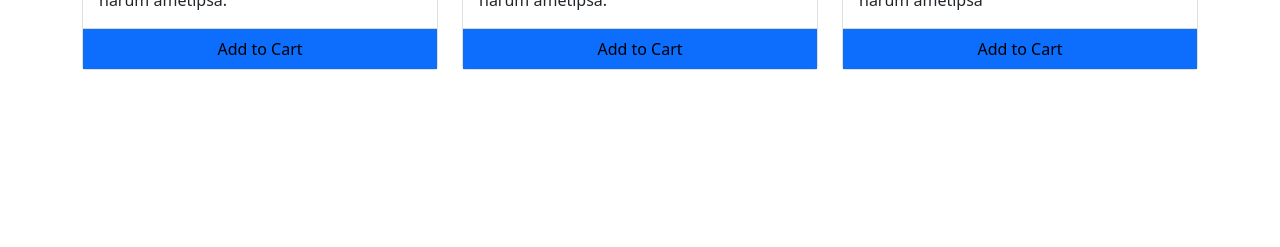
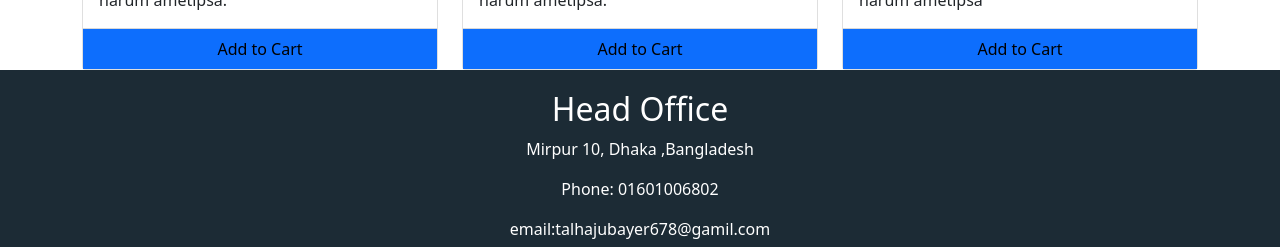
Before and after one commit to jubayer456/aesthetic-travel-agency, a React (Create React App) app: page / in a window 1280 px wide. Shown: the part 2005-2252 px from the top of the page. Before the commit the page ends 2075 px from the top, so only its background shows below. Built offline with nearby package versions, Linux system fonts and the light colour scheme; no server answers.

Commit message:
add footer

```diff
--- a/src/App.js
+++ b/src/App.js
@@ -7,6 +7,8 @@ import NotFound from './components/NotFound/NotFound';
 import Login from './components/NotFound/Login/Login';
 import SignUp from './components/SignUp/SignUp';
 import CheckOut from './components/CheckOut/CheckOut';
+import RequireAuth from './components/RequireAuth/RequireAuth';
+import Footer from './components/Footer/Footer';
 function App() {
   return (
     <div >
@@ -16,10 +18,15 @@ function App() {
         <Route path='/home' element={<Home />}></Route>
         <Route path='/login' element={<Login />}></Route>
         <Route path='/blogs' element={<Blogs />}></Route>
-        <Route path='/checkout' element={<CheckOut />}></Route>
+        <Route path='/checkout' element={
+          <RequireAuth>
+            <CheckOut></CheckOut>
+          </RequireAuth>
+        }></Route>
         <Route path='/signup' element={<SignUp />}></Route>
         <Route path='*' element={<NotFound />}></Route>
       </Routes>
+      <Footer></Footer>
     </div>
   );
 }
--- a/src/components/CheckOut/CheckOut.js
+++ b/src/components/CheckOut/CheckOut.js
@@ -1,8 +1,14 @@
 import React from 'react';
+import { useAuthState } from 'react-firebase-hooks/auth';
+import auth from '../../init.firebase';
 
 const CheckOut = () => {
+    const [user] = useAuthState(auth);
     const handelSubmit = e => {
-
+        const name = e.target.name.value;
+        const password = e.target.password.value;
+        const phone = e.target.phone.value;
+        const address = e.target.address.value;
     }
     return (
         <div className="container">
@@ -15,7 +21,7 @@ const CheckOut = () => {
                     </div>
                     <div className="input-group">
                         <label htmlFor="email">Your Email</label>
-                        <input type="email" name="email" id="" required />
+                        <input disabled type="email" name="email" id="" value={user?.email} required />
                     </div>
                     <div className="input-group">
                         <label htmlFor="phone">Your Phone</label>
@@ -25,7 +31,7 @@ const CheckOut = () => {
                         <label htmlFor="address">Your Address</label>
                         <input type="text" name="address" id="" required />
                     </div>
-                    <input className='w-50 mx-auto d-block p-2 mb-3' type="submit" value="Add to CheckOut" />
+                    <input className='w-50 mx-auto d-block p-2 m-3' type="submit" value="Add to CheckOut" />
                 </form>
             </div>
         </div>
--- /dev/null
+++ b/src/components/Footer/Footer.css
@@ -0,0 +1,7 @@
+.footer {
+    width: 100%;
+    height: 180px;
+    background-color: rgba(28, 43, 53, 1);
+    color: white;
+    padding: 20px;
+}
--- /dev/null
+++ b/src/components/Footer/Footer.js
@@ -0,0 +1,18 @@
+import React from 'react';
+import './Footer.css'
+const Footer = () => {
+    return (
+        <footer className='footer'>
+            <div className='w-50 mx-auto text-center '>
+                <h2>Head Office</h2>
+                <p>Mirpur 10, Dhaka ,Bangladesh</p>
+                <p>Phone: 01601006802</p>
+                <p>email:talhajubayer678@gamil.com</p>
+            </div>
+        </footer>
+
+
+    );
+};
+
+export default Footer;
--- a/src/components/NotFound/Login/Login.js
+++ b/src/components/NotFound/Login/Login.js
@@ -1,12 +1,11 @@
 import React, { useState } from 'react';
-import { Link, useLocation, useNavigate } from 'react-router-dom';
+import { useLocation, useNavigate } from 'react-router-dom';
 import { useSignInWithEmailAndPassword, useSignInWithGithub, useSignInWithGoogle } from 'react-firebase-hooks/auth';
 import './Login.css';
 import auth from '../../../init.firebase';
 
 const Login = () => {
     const [email, setEmail] = useState('');
-    // const [error, setError] = useState('');
     const [password, setPassword] = useState('');
     const [check, setCheck] = useState(false);
     const navigate = useNavigate();
--- /dev/null
+++ b/src/components/RequireAuth/RequireAuth.js
@@ -0,0 +1,15 @@
+import React from 'react';
+import { useAuthState } from 'react-firebase-hooks/auth';
+import { Navigate, useLocation } from 'react-router-dom';
+import auth from '../../init.firebase';
+
+const RequireAuth = ({ children }) => {
+    const [user] = useAuthState(auth);
+    const location = useLocation();
+    if (!user) {
+        return <Navigate to="/login" state={{ from: location }} replace />;
+    }
+    return children;
+};
+
+export default RequireAuth;
```
